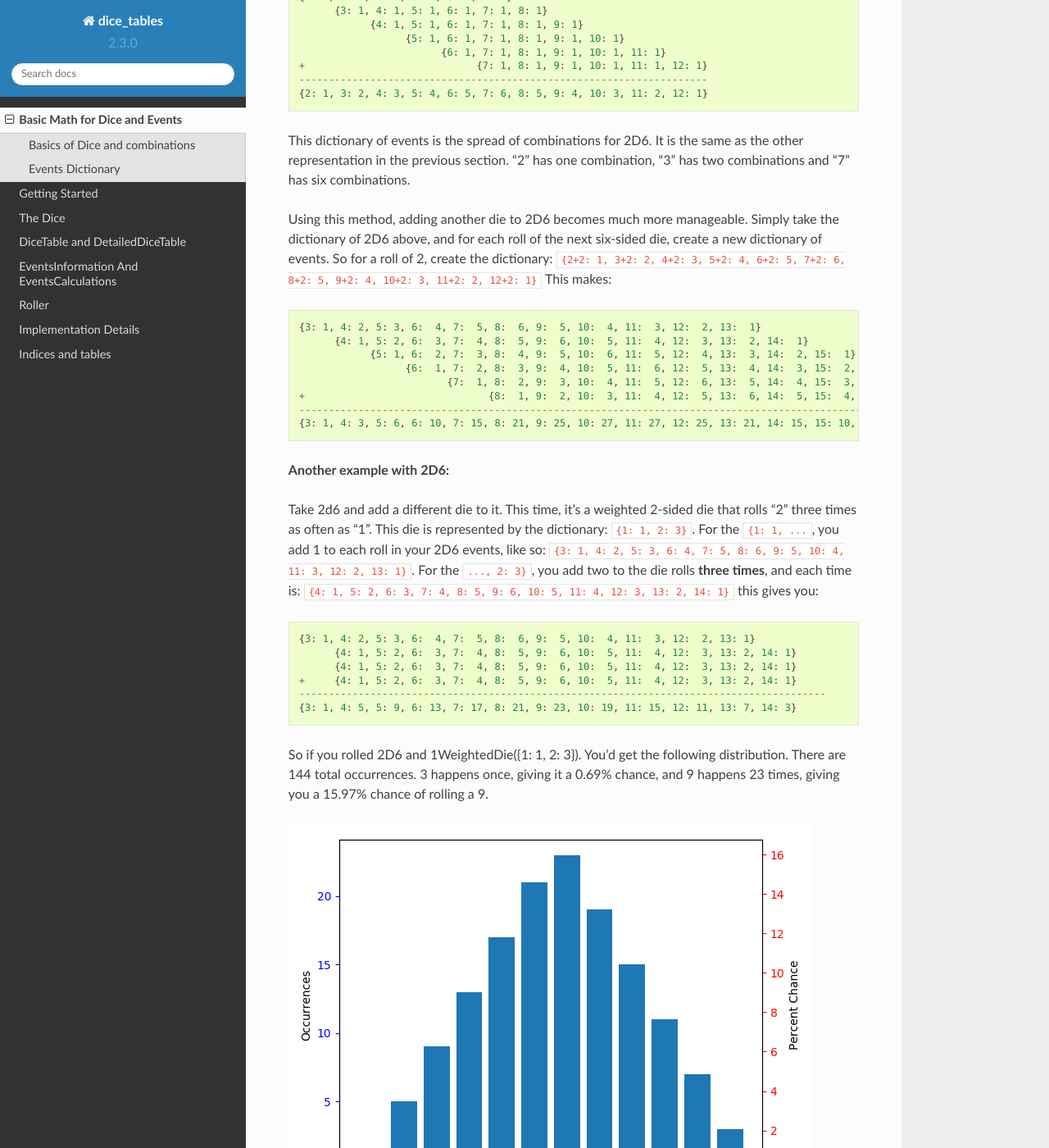
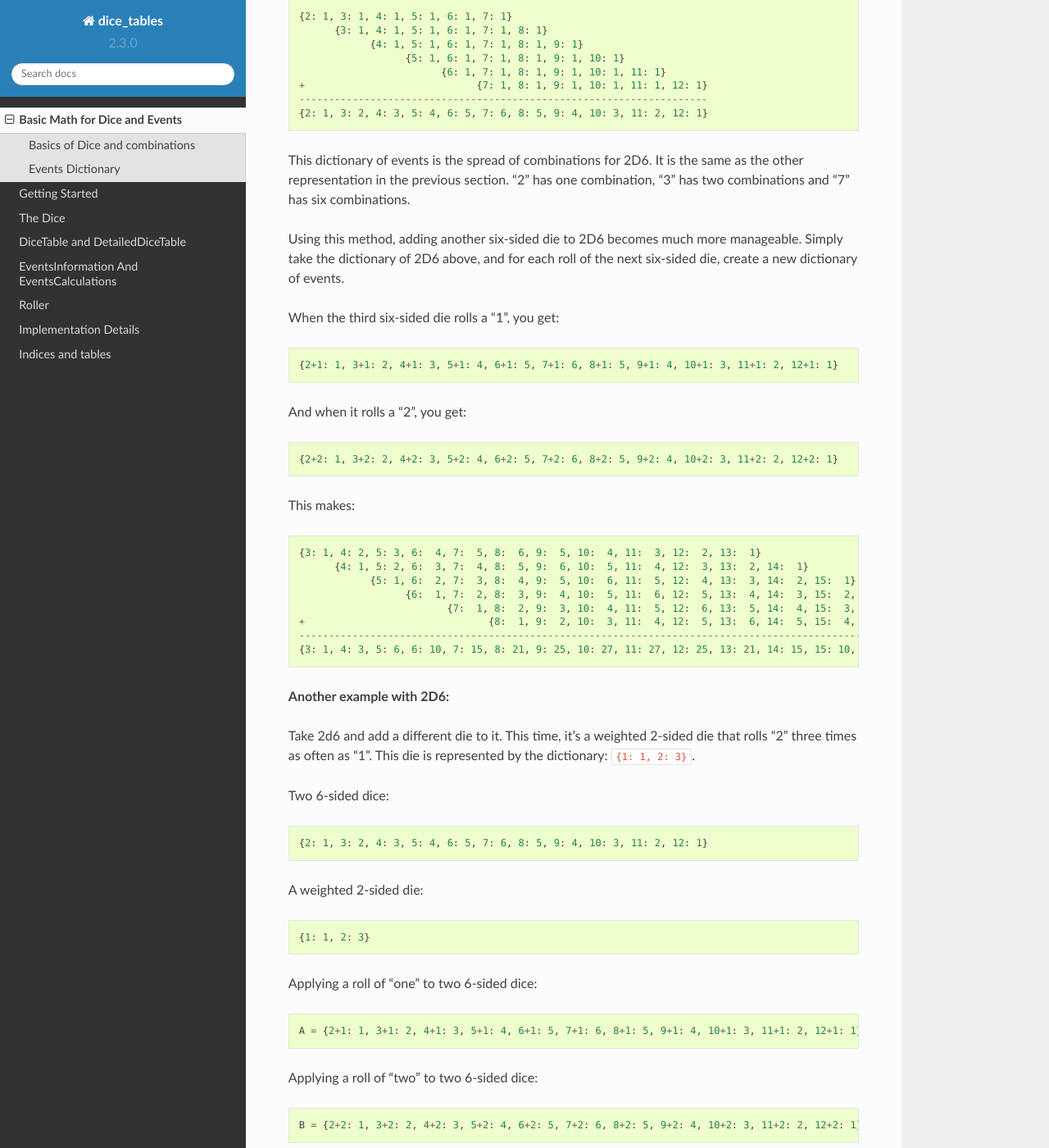
Before and after one commit to eric-s-s/dice-tables, a Sphinx documentation site: the page built from docs/intro.rst, in a window 1280 px wide and 1400 px high, scrolled down 1721 px. Shown: the whole window at 82% size. Built offline with Sphinx 7.4.7 and the Read the Docs theme 2.0.0, drawn with Linux system fonts in a browser that asks for light colours; some of the changed text lies outside the part shown.

Commit message:
doc cleanup

```diff
--- a/docs/implementation_details/parser.rst
+++ b/docs/implementation_details/parser.rst
@@ -295,7 +295,7 @@
 Limits and DicePool Objects
 ---------------------------
 
-DicePool can take a surprisingly long time to calculate. See :ref:`Dice Pools` for a proper explanation.
+DicePool can take a surprisingly long time to calculate. See the :ref:`Dice-Pools-Section` for a proper explanation.
 Suffice it to say that the limits on any DicePool can be determined by :code:`len(input_die.get_dict())` and
 :code:`pool_size`. The parser uses a dictionary of {max_dict_len: max_unique_combination_keys} at
 :code:`Parser().max_dice_pool_combinations_per_dict_size`. This is determined from the input_die using,
--- a/docs/intro.rst
+++ b/docs/intro.rst
@@ -8,7 +8,7 @@
 math behind die rolls.  Below are all the possible ways to roll 2D6
 grouped by the total roll::
 
-    _2: 1-1
+     2: 1-1
      3: 1-2, 2-1
      4: 1-3, 3-1, 2-2
      5: 1-4, 4-1, 2-3, 3-2
@@ -75,9 +75,9 @@
 
 To combine this with another six-sided die,
 you iterate through each die roll and create a new dictionary. When the second die rolls a "1",
-it bumps all the rolls up by one, making: :code:`{2: 1 ,3: 1, 4: 1, 5: 1, 6: 1, 7: 1}`. When
+it bumps all the rolls up by one, making: :code:`{1+1: 1 ,2+1: 1, 3+1: 1, 4+1: 1, 5+1: 1, 6+1: 1}`. When
 the second die rolls a "2" it bumps all the die rolls up by two, making:
-:code:`{3: 1, 4: 1, 5: 1, 6: 1, 7: 1, 8: 1}`. Keep doing this for each roll and add them up.
+:code:`{1+2: 1 ,2+2: 1, 3+2: 1, 4+2: 1, 5+2: 1, 6+2: 1}`. Keep doing this for each roll and add them up.
 ::
 
     {2: 1, 3: 1, 4: 1, 5: 1, 6: 1, 7: 1}
@@ -92,10 +92,18 @@
 This dictionary of events is the spread of combinations for 2D6. It is the same as the other representation
 in the previous section. "2" has one combination, "3" has two combinations and "7" has six combinations.
 
-Using this method, adding another die to 2D6 becomes much more manageable. Simply take the
+Using this method, adding another six-sided die to 2D6 becomes much more manageable. Simply take the
 dictionary of 2D6 above, and for each roll of the next six-sided die, create a new dictionary of events.
-So for a roll of 2, create the dictionary:
-:code:`{2+2: 1, 3+2: 2, 4+2: 3, 5+2: 4, 6+2: 5, 7+2: 6, 8+2: 5, 9+2: 4, 10+2: 3, 11+2: 2, 12+2: 1}`
+
+When the third six-sided die rolls a "1", you get::
+
+    {2+1: 1, 3+1: 2, 4+1: 3, 5+1: 4, 6+1: 5, 7+1: 6, 8+1: 5, 9+1: 4, 10+1: 3, 11+1: 2, 12+1: 1}
+
+And when it rolls a "2", you get::
+
+
+    {2+2: 1, 3+2: 2, 4+2: 3, 5+2: 4, 6+2: 5, 7+2: 6, 8+2: 5, 9+2: 4, 10+2: 3, 11+2: 2, 12+2: 1}
+
 This makes::
 
     {3: 1, 4: 2, 5: 3, 6:  4, 7:  5, 8:  6, 9:  5, 10:  4, 11:  3, 12:  2, 13:  1}
@@ -112,17 +120,30 @@
 
 Take 2d6 and add a different die to it. This time, it's a weighted 2-sided die that rolls
 "2" three times as often as "1".  This die is represented by the dictionary: :code:`{1: 1, 2: 3}`.
-For the :code:`{1: 1, ...`, you add 1 to each roll in your 2D6 events, like so:
-:code:`{3: 1, 4: 2, 5: 3, 6: 4, 7: 5, 8: 6, 9: 5, 10: 4, 11: 3, 12: 2, 13: 1}`.
-For the :code:`..., 2: 3}`, you add two to the die rolls **three times**, and each time is:
-:code:`{4: 1, 5: 2, 6: 3, 7: 4, 8: 5, 9: 6, 10: 5, 11: 4, 12: 3, 13: 2, 14: 1}`
-this gives you::
+
+Two 6-sided dice::
+
+    {2: 1, 3: 2, 4: 3, 5: 4, 6: 5, 7: 6, 8: 5, 9: 4, 10: 3, 11: 2, 12: 1}
+
+A weighted 2-sided die::
+
+    {1: 1, 2: 3}
+
+Applying a roll of "one" to two 6-sided dice::
 
 
-    {3: 1, 4: 2, 5: 3, 6:  4, 7:  5, 8:  6, 9:  5, 10:  4, 11:  3, 12:  2, 13: 1}
-          {4: 1, 5: 2, 6:  3, 7:  4, 8:  5, 9:  6, 10:  5, 11:  4, 12:  3, 13: 2, 14: 1}
-          {4: 1, 5: 2, 6:  3, 7:  4, 8:  5, 9:  6, 10:  5, 11:  4, 12:  3, 13: 2, 14: 1}
-    +     {4: 1, 5: 2, 6:  3, 7:  4, 8:  5, 9:  6, 10:  5, 11:  4, 12:  3, 13: 2, 14: 1}
+    A = {2+1: 1, 3+1: 2, 4+1: 3, 5+1: 4, 6+1: 5, 7+1: 6, 8+1: 5, 9+1: 4, 10+1: 3, 11+1: 2, 12+1: 1}
+
+Applying a roll of "two" to two 6-sided dice::
+
+    B = {2+2: 1, 3+2: 2, 4+2: 3, 5+2: 4, 6+2: 5, 7+2: 6, 8+2: 5, 9+2: 4, 10+2: 3, 11+2: 2, 12+2: 1}
+
+On this weighted die, "2" gets rolled 3 times as often as "1". So you combine `1*A` and `3*B`::
+
+    {3: 1, 4: 2, 5: 3, 6:  4, 7:  5, 8:  6, 9:  5, 10:  4, 11:  3, 12:  2, 13: 1}         # A
+          {4: 1, 5: 2, 6:  3, 7:  4, 8:  5, 9:  6, 10:  5, 11:  4, 12:  3, 13: 2, 14: 1}  # B
+          {4: 1, 5: 2, 6:  3, 7:  4, 8:  5, 9:  6, 10:  5, 11:  4, 12:  3, 13: 2, 14: 1}  # B
+    +     {4: 1, 5: 2, 6:  3, 7:  4, 8:  5, 9:  6, 10:  5, 11:  4, 12:  3, 13: 2, 14: 1}  # B
     -----------------------------------------------------------------------------------------
     {3: 1, 4: 5, 5: 9, 6: 13, 7: 17, 8: 21, 9: 23, 10: 19, 11: 15, 12: 11, 13: 7, 14: 3}
 
--- a/docs/the_dice.rst
+++ b/docs/the_dice.rst
@@ -205,6 +205,8 @@
 
 `Top`_
 
+.. _Dice-Pools-Section:
+
 Dice Pools
 ----------
 
```
Also changed, not shown: docs/roller.rst (+37 -3 lines), docs/the_basics.rst (+7 -0 lines), .travis.yml, 1 other file.
